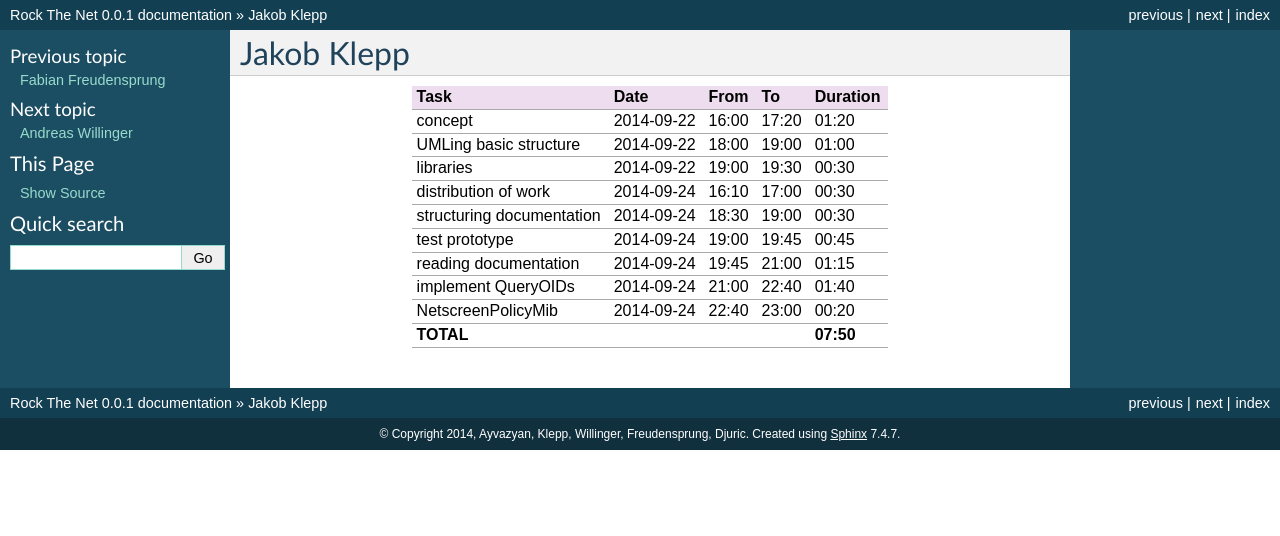
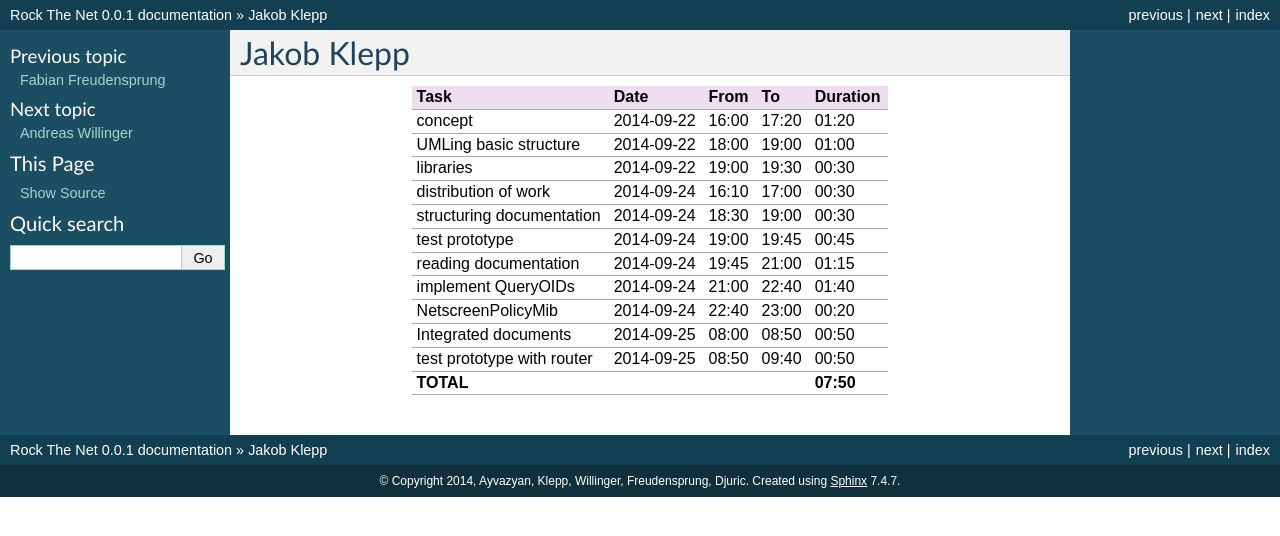
Before and after one commit to aayvazyan-tgm/RouterManagementProject_RockTheNet, a Sphinx documentation site: the page built from docs/timerecording_klepp.rst, in a window 1280 px wide. Shown: the top 536 px of the page. Built offline with Sphinx 7.4.7, drawn with Linux system fonts in a browser that asks for light colours.

Commit message:
timerecording

```diff
--- a/docs/timerecording_klepp.rst
+++ b/docs/timerecording_klepp.rst
@@ -13,5 +13,7 @@ test prototype                    2014-09-24 19:00 19:45   00:45
 reading documentation             2014-09-24 19:45 21:00   01:15
 implement QueryOIDs               2014-09-24 21:00 22:40   01:40
 NetscreenPolicyMib                2014-09-24 22:40 23:00   00:20
+Integrated documents              2014-09-25 08:00 08:50   00:50
+test prototype with router        2014-09-25 08:50 09:40   00:50
 **TOTAL**                                                **07:50**
 ================================= ========== ===== ===== =========
```
Also changed, not shown: docs/references.rst (line endings or trailing spaces).
